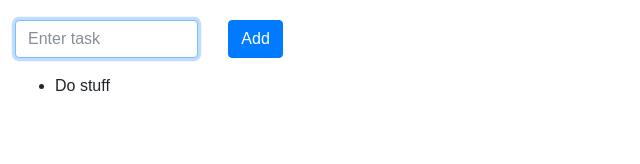
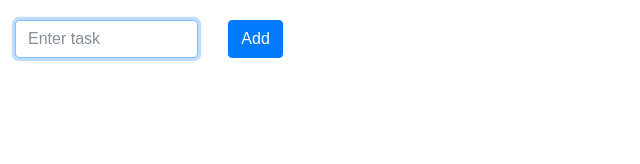
Before and after one commit to adollar/todo-app, a React (Create React App) app: page / in a window 1280 px wide. Shown: the top 164 px of the page, without its empty margins (0-640 px from the left). Built offline with nearby package versions, Linux system fonts and the light colour scheme.

Commit message:
added saving data to localStorage functionality

```diff
--- a/src/App.js
+++ b/src/App.js
@@ -7,12 +7,10 @@ class App extends Component
     constructor(props) {
         super(props);
 
+        const todos = this.props.todos;
+
         this.state = {
-            todos: [
-                {
-                    text: 'Do stuff'
-                }
-            ]
+            todos: todos || []
         };
 
         this.createTask = this.createTask.bind(this);
@@ -22,9 +20,11 @@ class App extends Component
         this.state.todos.push({
             text: value
         });
+
         this.setState({
             todos: this.state.todos
         });
+        localStorage.setItem('todos', JSON.stringify(this.state.todos));
     }
 
     render() {
--- a/src/components/ItemsList.js
+++ b/src/components/ItemsList.js
@@ -9,9 +9,9 @@ export class ItemsList extends Component
     }
 
     render() {
-        const items = this.todos.map((item, index) => {
+        const items = this.todos ? this.todos.map((item, index) => {
             return (<li key={index}>{item.text}</li>)
-        });
+        }) : '';
 
         return (
             <ul className="tasks-list">
--- a/src/index.js
+++ b/src/index.js
@@ -3,4 +3,7 @@ import ReactDOM from 'react-dom';
 import './index.css';
 import App from './App';
 
-ReactDOM.render(<App/>, document.getElementById('root'));
+
+const todos = JSON.parse(localStorage.getItem('todos'));
+
+ReactDOM.render(<App todos={todos}/>, document.getElementById('root'));
```
